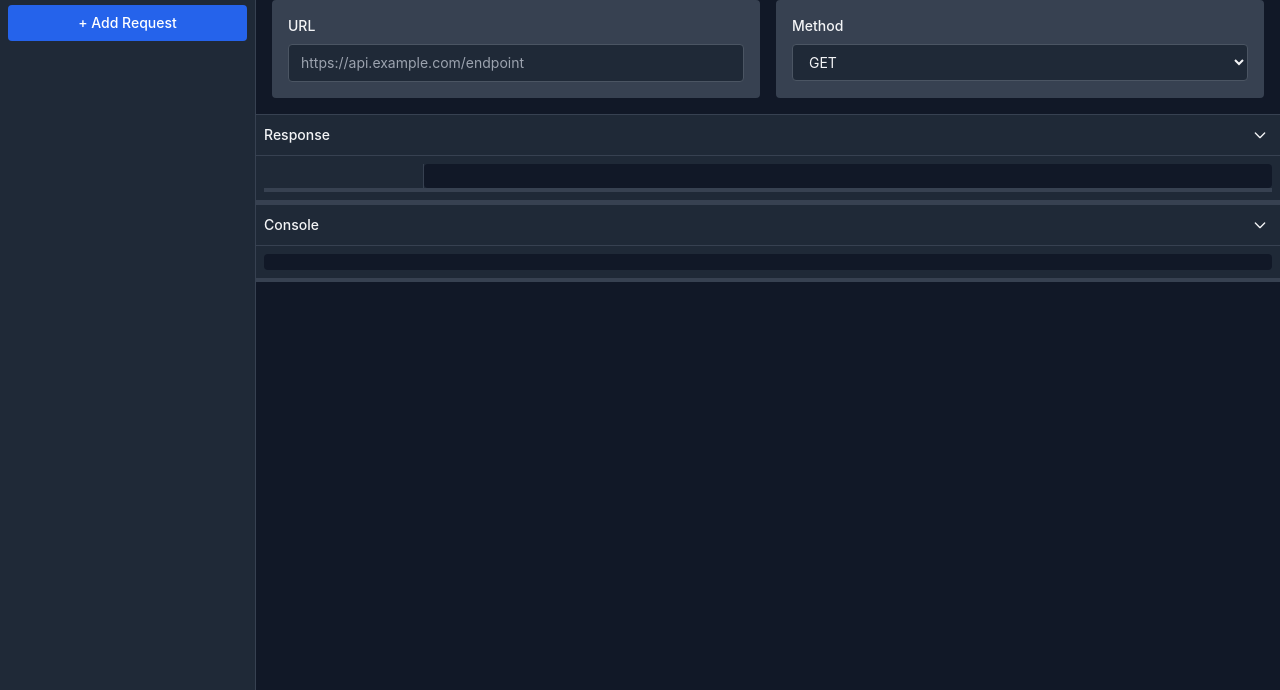
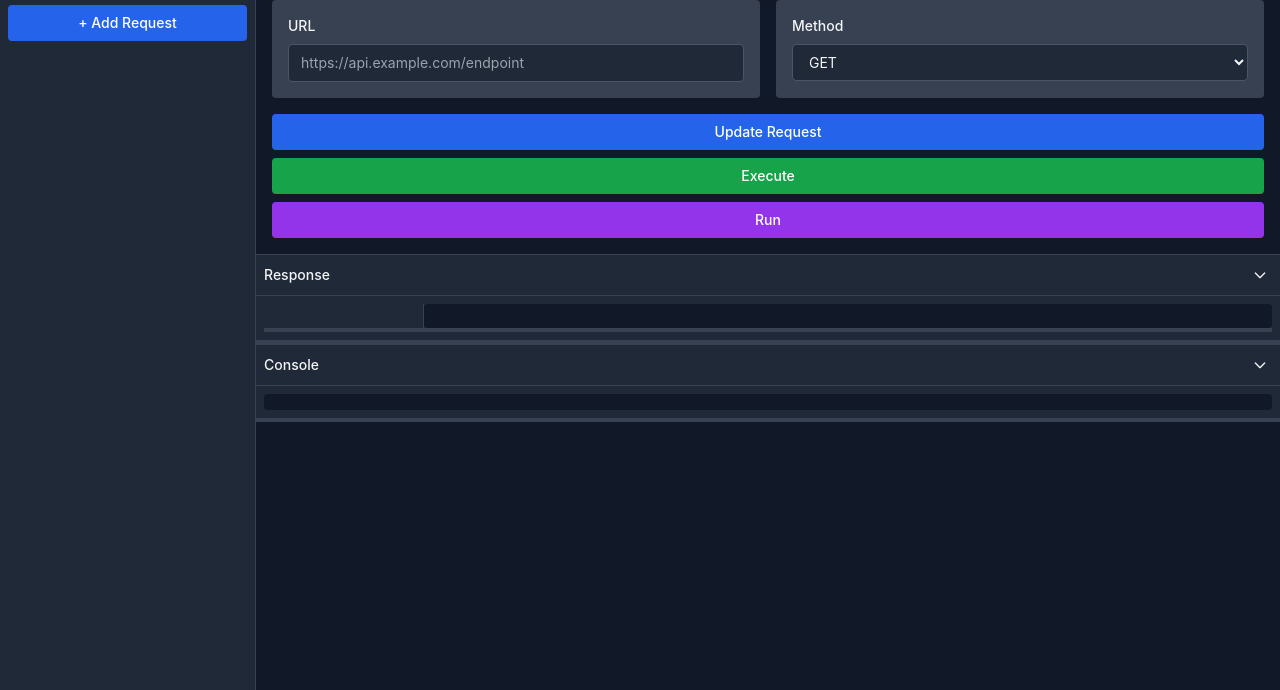
Before and after one commit to lightvortex/litepost, a website: page public/index.html in a window 1280 px wide. Shown: the part 110-800 px from the top of the page. Drawn offline with nearby package versions, Linux system fonts and the light colour scheme; no server answers.

Commit message:
feat: add execute button

```diff
--- a/public/index.html
+++ b/public/index.html
@@ -89,6 +89,17 @@
                                             <option value="OPTIONS">OPTIONS</option>
                                         </select>
                                     </div>
+                                </div>
+                                <div class="mt-4">
+                                    <button onclick="updateRequest()" id="saveRequestBtn" class="w-full bg-blue-600 hover:bg-blue-700 text-white py-2 px-4 rounded text-sm font-medium mb-2">
+                                        Update Request
+                                    </button>
+                                    <button onclick="executeRequest()" id="executeRequestBtn" class="w-full bg-green-600 hover:bg-green-700 text-white py-2 px-4 rounded text-sm font-medium mb-2">
+                                        Execute
+                                    </button>
+                                    <button onclick="showRunnerTab()" id="runRequestBtn" class="w-full bg-purple-600 hover:bg-purple-700 text-white py-2 px-4 rounded text-sm font-medium">
+                                        Run
+                                    </button>
                                 </div>
                             </div>
                         </div>
```
